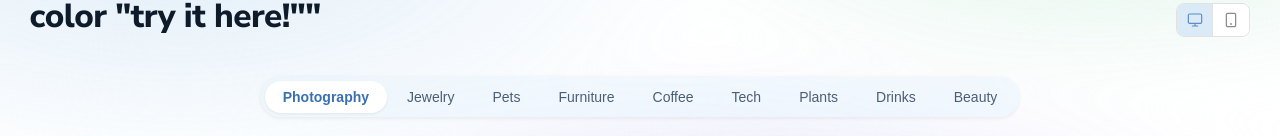
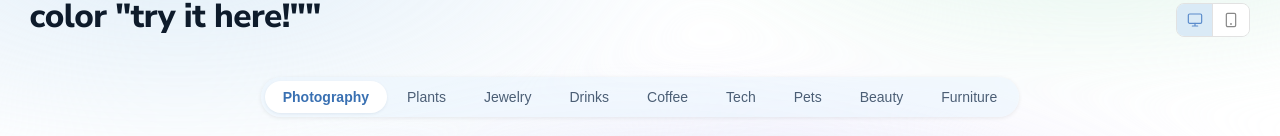
Before and after one commit to anant00729/rayt-ca, a React (Vite) app: page /widgets/reviews-list in a window 1280 px wide. Shown: the part 160-296 px from the top of the page. Built offline with nearby package versions, Linux system fonts and the light colour scheme.

Commit message:
done with the review list tab updates

```diff
--- a/src/data/inspirationPresets/index.js
+++ b/src/data/inspirationPresets/index.js
@@ -20,16 +20,16 @@ import beautyReviews from './reviews/beauty';
 
 export const INSPIRATION_PRESETS = {
   photography: { key: 'photography', label: 'Photography', settings: photographySettings, reviews: photographyReviews, accent: '#f1ece6' },
-  jewelry:     { key: 'jewelry',     label: 'Jewelry',     settings: jewelrySettings,     reviews: jewelryReviews,     accent: '#f4ecdf' },
-  pets:        { key: 'pets',        label: 'Pets',        settings: petsSettings,        reviews: petsReviews,        accent: '#f1e8dc' },
-  furniture:   { key: 'furniture',   label: 'Furniture',   settings: furnitureSettings,   reviews: furnitureReviews,   accent: '#ece6dc' },
-  coffee:      { key: 'coffee',      label: 'Coffee',      settings: coffeeSettings,      reviews: coffeeReviews,      accent: '#ece1d3' },
-  tech:        { key: 'tech',        label: 'Tech',        settings: techSettings,        reviews: techReviews,        accent: '#e6ecf4' },
-  plants:      { key: 'plants',      label: 'Plants',      settings: plantsSettings,      reviews: plantsReviews,      accent: '#e4ecdc' },
-  drinks:      { key: 'drinks',      label: 'Drinks',      settings: drinksSettings,      reviews: drinksReviews,      accent: '#f3e3e3' },
-  beauty:      { key: 'beauty',      label: 'Beauty',      settings: beautySettings,      reviews: beautyReviews,      accent: '#f5e6ec' },
+  jewelry: { key: 'jewelry', label: 'Jewelry', settings: jewelrySettings, reviews: jewelryReviews, accent: '#f4ecdf' },
+  pets: { key: 'pets', label: 'Pets', settings: petsSettings, reviews: petsReviews, accent: '#f1e8dc' },
+  furniture: { key: 'furniture', label: 'Furniture', settings: furnitureSettings, reviews: furnitureReviews, accent: '#ece6dc' },
+  coffee: { key: 'coffee', label: 'Coffee', settings: coffeeSettings, reviews: coffeeReviews, accent: '#ece1d3' },
+  tech: { key: 'tech', label: 'Tech', settings: techSettings, reviews: techReviews, accent: '#e6ecf4' },
+  plants: { key: 'plants', label: 'Plants', settings: plantsSettings, reviews: plantsReviews, accent: '#e4ecdc' },
+  drinks: { key: 'drinks', label: 'Drinks', settings: drinksSettings, reviews: drinksReviews, accent: '#f3e3e3' },
+  beauty: { key: 'beauty', label: 'Beauty', settings: beautySettings, reviews: beautyReviews, accent: '#f5e6ec' },
 };
 
 export const INSPIRATION_TAB_ORDER = [
-  'photography', 'jewelry', 'pets', 'furniture', 'coffee', 'tech', 'plants', 'drinks', 'beauty',
+  'photography', 'plants', 'jewelry', 'drinks', 'coffee' ,'tech', 'pets', 'beauty', 'furniture'
 ];
```
